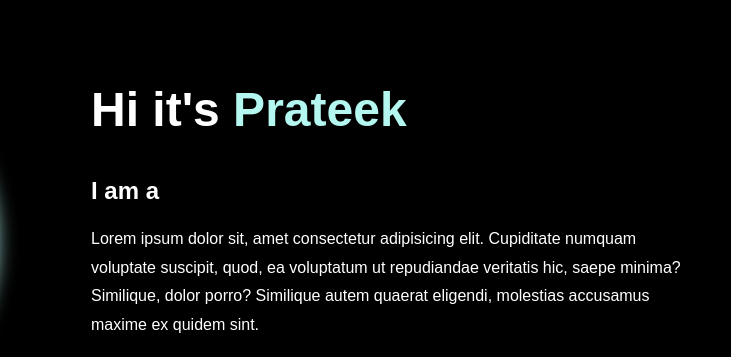
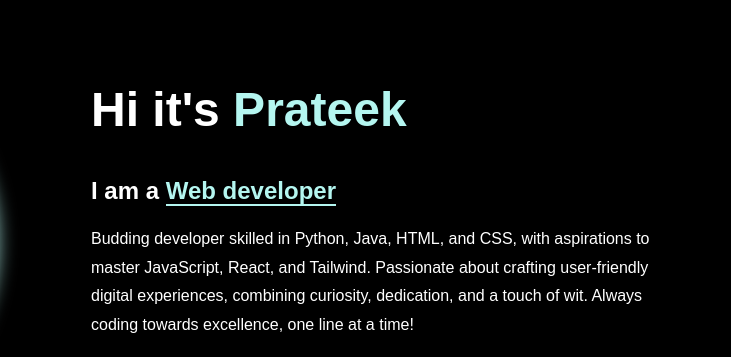
Before and after one commit to Prateek-xav/First-ever-portfolio, a plain HTML site: page index.html in a window 1280 px wide. Shown: the part 274-631 px from the top of the page, 549-1280 px from the left. Drawn offline with Linux system fonts and the light colour scheme.

Commit message:
added description

```diff
--- a/index.html
+++ b/index.html
@@ -25,8 +25,8 @@
         </div>
         <div class="home-content">
             <h1>Hi it's <span>Prateek</span></h1>
-            <h3 class="typing-text">I am a <span></span></h3>
-            <p>Lorem ipsum dolor sit, amet consectetur adipisicing elit. Cupiditate numquam voluptate suscipit, quod, ea voluptatum ut repudiandae veritatis hic, saepe minima? Similique, dolor porro? Similique autem quaerat eligendi, molestias accusamus maxime ex quidem sint.</p>
+            <h3 class="typing-text">I am a <span>Web developer</span></h3>
+                <p>Budding developer skilled in Python, Java, HTML, and CSS, with aspirations to master JavaScript, React, and Tailwind. Passionate about crafting user-friendly digital experiences, combining curiosity, dedication, and a touch of wit. Always coding towards excellence, one line at a time!</p>
             <div class="social-icons">
                 <a href="#"><i class="fa-brands fa-linkedin"></i></a>
                 <a href="#"><i class="fa-brands fa-github"></i></a>
```
